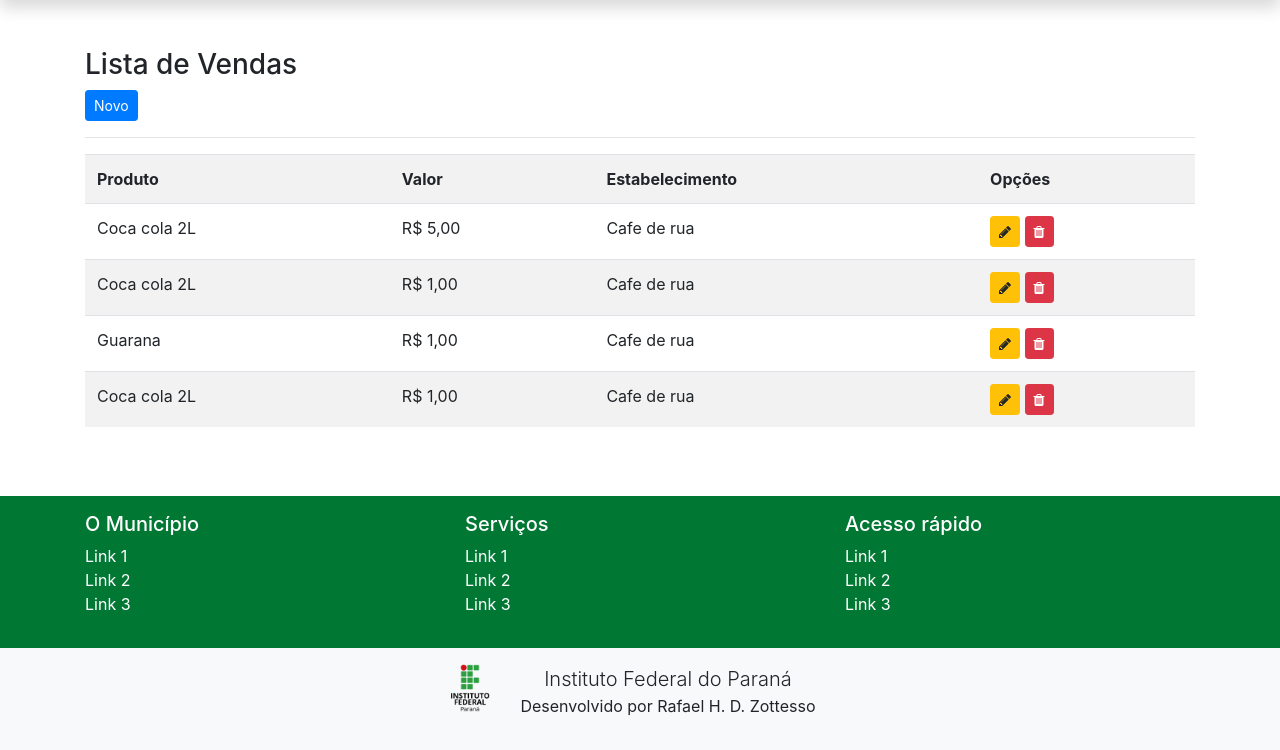
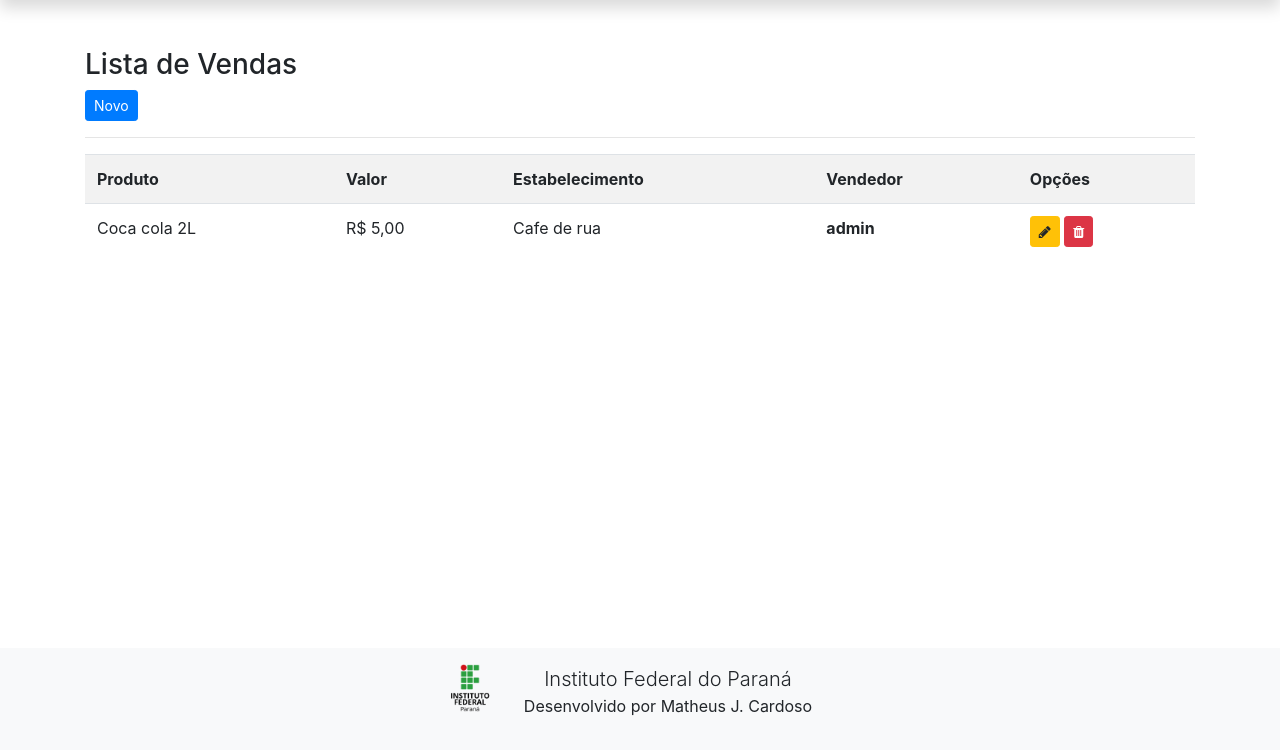
Before and after one commit to ocardozera/venda_django_naes, a Django app: page /listar/venda in a window 1280 px wide. Shown: the part 50-800 px from the top of the page. Run offline with Django 4.2, Linux system fonts and the light colour scheme; a user stored in the database is signed in; data comes from the database, SQL or seed files in the repository; both versions use the stored data as it was after the commit; some libraries are stand-ins or nearby versions.

Commit message:
Implementacao

```diff
--- a/cadastros/models.py
+++ b/cadastros/models.py
@@ -1,5 +1,6 @@
 from unicodedata import decimal
 from django.db import models
+from django.contrib.auth.models import User
 
 # Create your models here.
 class Estado(models.Model):
@@ -56,5 +57,8 @@ class Venda(models.Model):
 
     estabelecimento = models.ForeignKey(Estabelecimento, on_delete=models.PROTECT)
 
+    usuario = models.ForeignKey(User, on_delete=models.PROTECT)
+
+
     def __str__(self):
         return "Valor Total: R$ {} - Valor Final: R$ {} - {}".format(self.valor_total, self.valor_final, self.estabelecimento.nome)
--- a/cadastros/templates/cadastros/listas/venda.html
+++ b/cadastros/templates/cadastros/listas/venda.html
@@ -15,6 +15,7 @@
             <th>Produto</th>
             <th>Valor</th>
             <th>Estabelecimento</th>
+            <th>Vendedor</th>
             <th>Opções</th>
         </tr>
 
@@ -23,6 +24,7 @@
             <td>{{ venda.produto.nome }}</td>
             <td>R$ {{ venda.valor_final }}</td>
             <td>{{ venda.estabelecimento.nome }}</td>
+            <th>{{ venda.usuario}}</th>
             <td>
                 <a href="{% url 'editar-venda' venda.pk %}" class="btn btn-warning btn-sm">
                     <i class="fa fa-pencil" aria-hidden="true"></i>
--- a/cadastros/views.py
+++ b/cadastros/views.py
@@ -184,6 +184,17 @@ class VendaCreate(LoginRequiredMixin, CreateView):
     template_name = 'cadastros/form.html'
     success_url = reverse_lazy('listar-venda')
 
+    def form_valid(self, form):
+
+        # Antes do super não foi criado o obj
+
+        form.instance.usuario = self.request.user
+
+        url = super().form_valid(form)
+
+        # Depois do super o obj está criado
+
+        return url
 
 class VendaUpdate(LoginRequiredMixin, UpdateView):
     login_url = reverse_lazy('login')
@@ -207,4 +218,8 @@ class VendaList(LoginRequiredMixin, ListView):
     model = Venda
     template_name = 'cadastros/listas/venda.html'
 
+    def get_queryset(self):
+        self.object_list = Venda.objects.filter(usuario=self.request.user)
+        return self.object_list
+
 ################### UPDATE ###################
--- a/paginas/templates/paginas/modelo.html
+++ b/paginas/templates/paginas/modelo.html
@@ -10,7 +10,7 @@
     <meta name="author" content="Rafael H. D. Zottesso">
 
     {% block titulo %}
-    <title>:: SisProg ::</title>
+    <title>:: SisPDV ::</title>
     {% endblock %}
 
     <!-- Ícone do favicon -->
@@ -82,12 +82,12 @@
                             </a>
                             <div class="dropdown-menu" aria-labelledby="navbarDropdownMenuLink">
 
-                                <a class="dropdown-item" href="{% url 'cadastros-estado' %}">Estados</a>
-                                <a class="dropdown-item" href="{% url 'cadastros-cidade' %}">Cidades</a>
-                                <a class="dropdown-item" href="{% url 'cadastros-categoria' %}">Categoria</a>
-                                <a class="dropdown-item" href="{% url 'cadastros-estabelecimento' %}">Estabelecimento</a>
-                                <a class="dropdown-item" href="{% url 'cadastros-produtos' %}">Produto</a>
-                                <a class="dropdown-item" href="{% url 'cadastros-venda' %}">Vendas</a>
+                                <a class="dropdown-item" href="{% url 'listar-estado' %}">Estados</a>
+                                <a class="dropdown-item" href="{% url 'listar-cidade' %}">Cidades</a>
+                                <a class="dropdown-item" href="{% url 'listar-categoria' %}">Categoria</a>
+                                <a class="dropdown-item" href="{% url 'listar-estabelecimento' %}">Estabelecimento</a>
+                                <a class="dropdown-item" href="{% url 'listar-produto' %}">Produto</a>
+                                <a class="dropdown-item" href="{% url 'listar-venda' %}">Vendas</a>
 
                             </div>
                         </li>
@@ -166,36 +166,7 @@
 
         <!-- Bloco acima do rodapé com links -->
         {% block rodape-links %}
-        <div class="container-fluid bg-ifpr text-white p-3">
-            <div class="container">
-                <div class="row">
-                    <div class="col-sm">
-                        <h5>O Município</h5>
-                        <ul class="list-unstyled">
-                            <li><a href="#" class="text-white">Link 1</a></li>
-                            <li><a href="#" class="text-white">Link 2</a></li>
-                            <li><a href="#" class="text-white">Link 3</a></li>
-                        </ul>
-                    </div>
-                    <div class="col-sm">
-                        <h5>Serviços</h5>
-                        <ul class="list-unstyled">
-                            <li><a href="#" class="text-white">Link 1</a></li>
-                            <li><a href="#" class="text-white">Link 2</a></li>
-                            <li><a href="#" class="text-white">Link 3</a></li>
-                        </ul>
-                    </div>
-                    <div class="col-sm">
-                        <h5>Acesso rápido</h5>
-                        <ul class="list-unstyled">
-                            <li><a href="#" class="text-white">Link 1</a></li>
-                            <li><a href="#" class="text-white">Link 2</a></li>
-                            <li><a href="#" class="text-white">Link 3</a></li>
-                        </ul>
-                    </div>
-                </div>
-            </div>
-        </div>
+
         {% endblock %}
 
 
@@ -207,7 +178,7 @@
                     <img src="{% static 'img/ifpr.png' %}" height="48" class="float-left" alt="">
                     <p>
                         <span class="lead">Instituto Federal do Paraná</span><br>
-                        <span>Desenvolvido por Rafael H. D. Zottesso</span>
+                        <span>Desenvolvido por Matheus J. Cardoso</span>
                     </p>
                 </div>
                 <!-- <div class="col-md text-left">
--- a/paginas/templates/paginas/sobre.html
+++ b/paginas/templates/paginas/sobre.html
@@ -5,7 +5,7 @@
 {% block conteudo %}
 <h3>Sobre o projeto</h3>
 
-<p class="lead">Sistema para gerenciamento da documentação comprobatória da progressão funcional.</p>
+<p class="lead">Sistema para gerenciamento de vendas.</p>
 
 <p>
     Em breve mais detalhes.
```
Also changed, not shown: cadastros/migrations/0006_venda_usuario.py (added), db.sqlite3.
